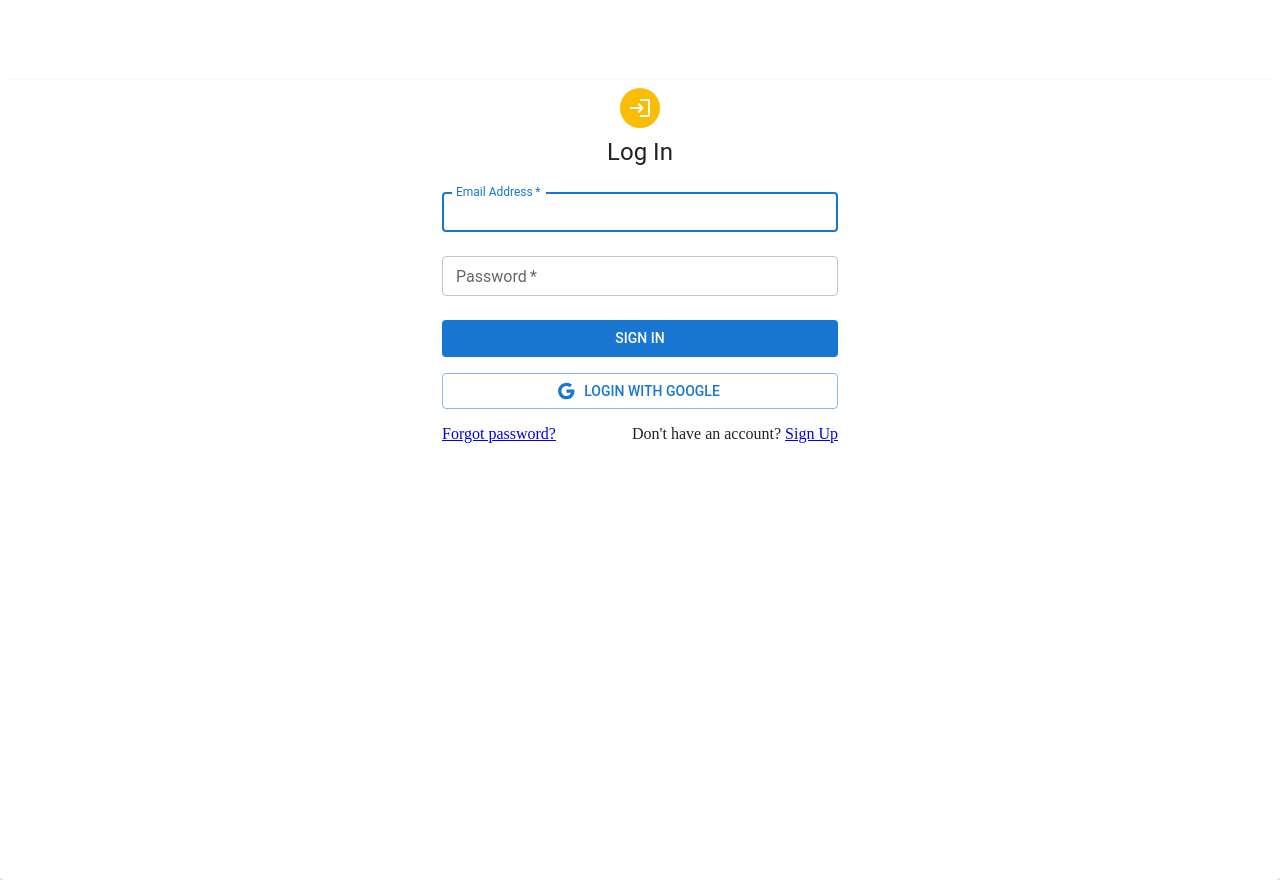
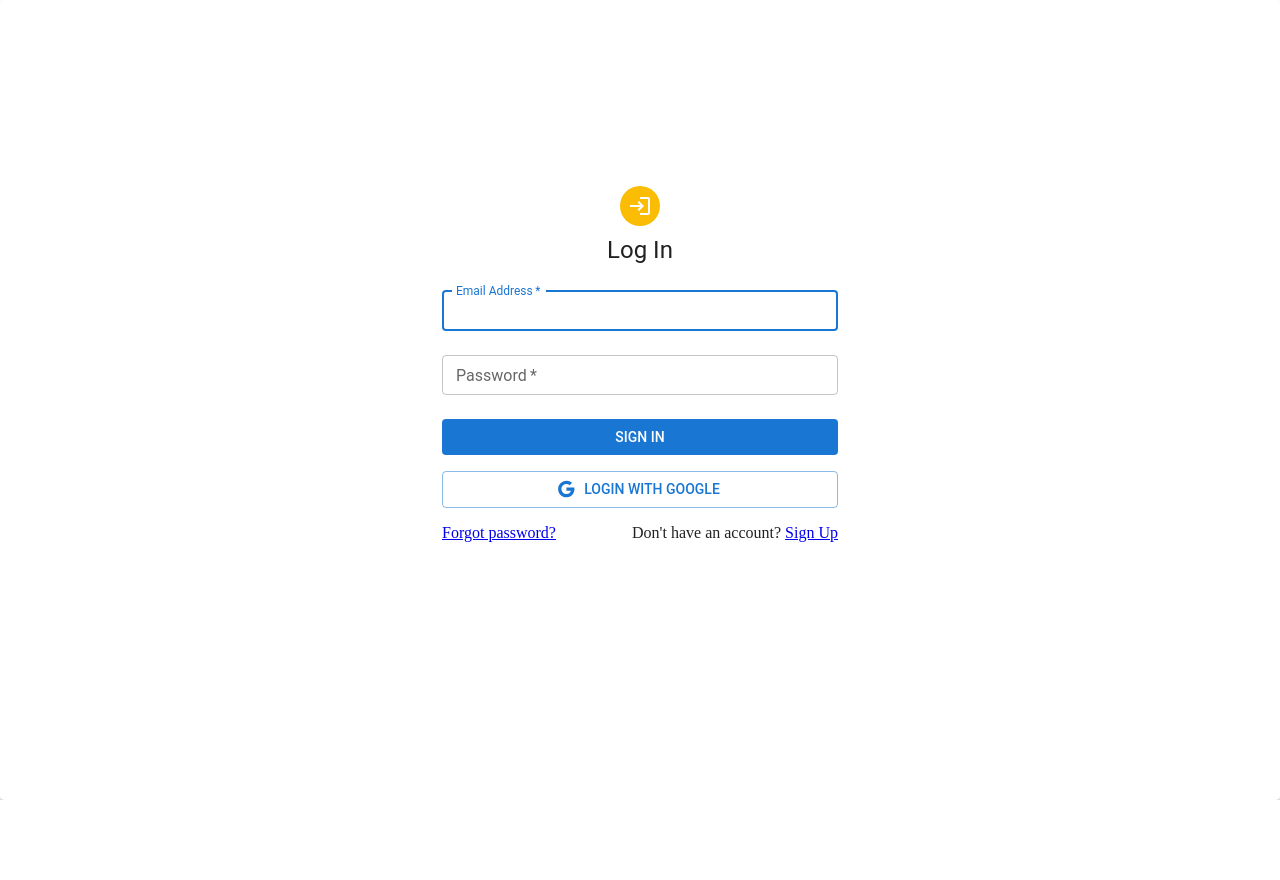
Before and after one commit to anuragroy17/notes-app, a React (Create React App) app: page / in a window 1280 px wide. After the commit the page ends 800 px from the top, so only its background shows below. Built offline with nearby package versions, Linux system fonts and the light colour scheme; no server answers.

Commit message:
blank margin fix

```diff
--- a/src/components/UI/LoginContainer.js
+++ b/src/components/UI/LoginContainer.js
@@ -9,11 +9,15 @@ const LoginContainer = (props) => {
       maxWidth="xs"
       sx={{
         minHeight: '100vh',
+        display: 'flex',
+        flexDirection: 'column',
+        alignItems: 'center',
+        justifyContent: 'center',
       }}
     >
       <Box
         sx={{
-          marginTop: 10,
+          marginBottom: 10,
           display: 'flex',
           flexDirection: 'column',
           alignItems: 'center',
```
